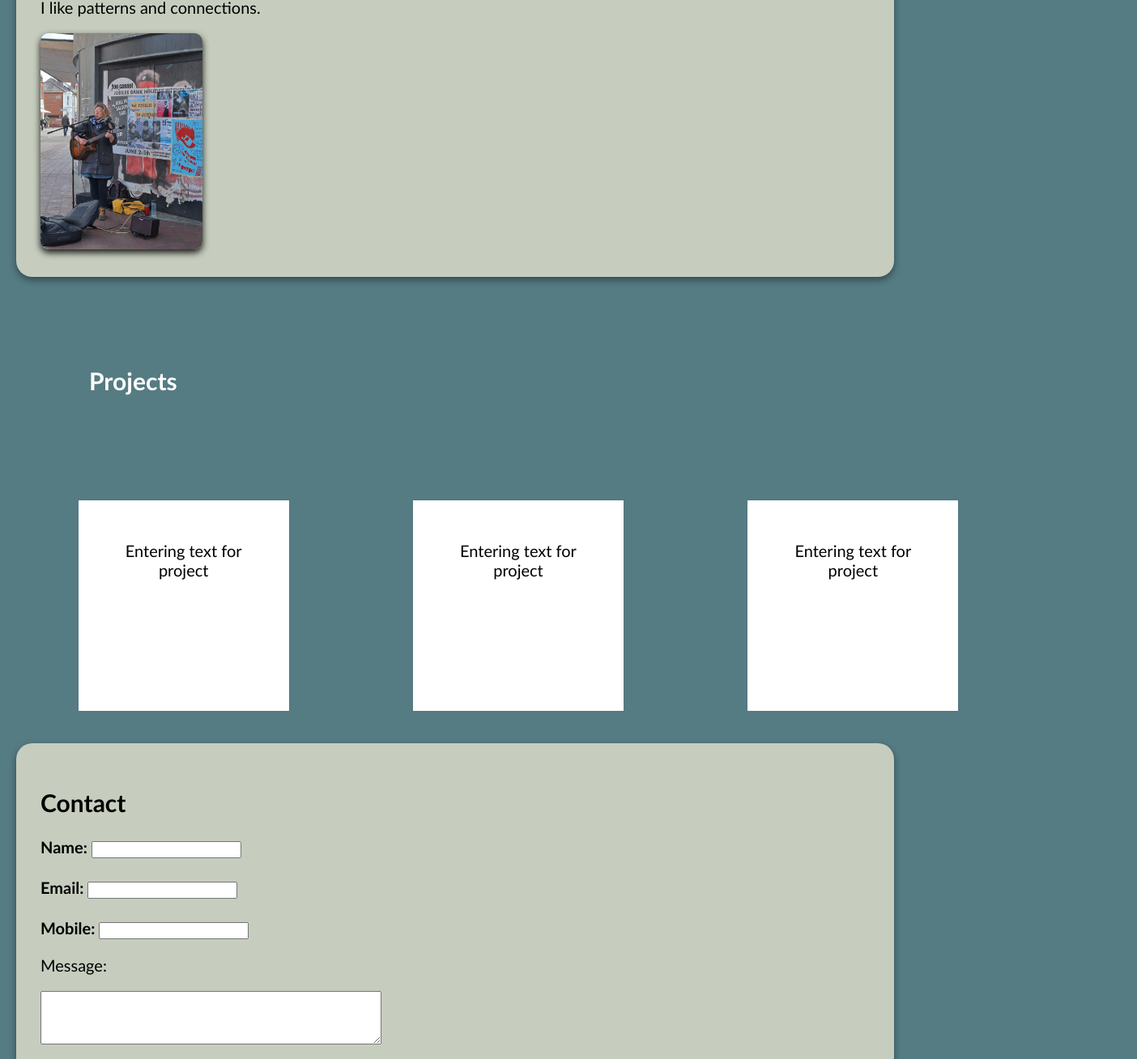
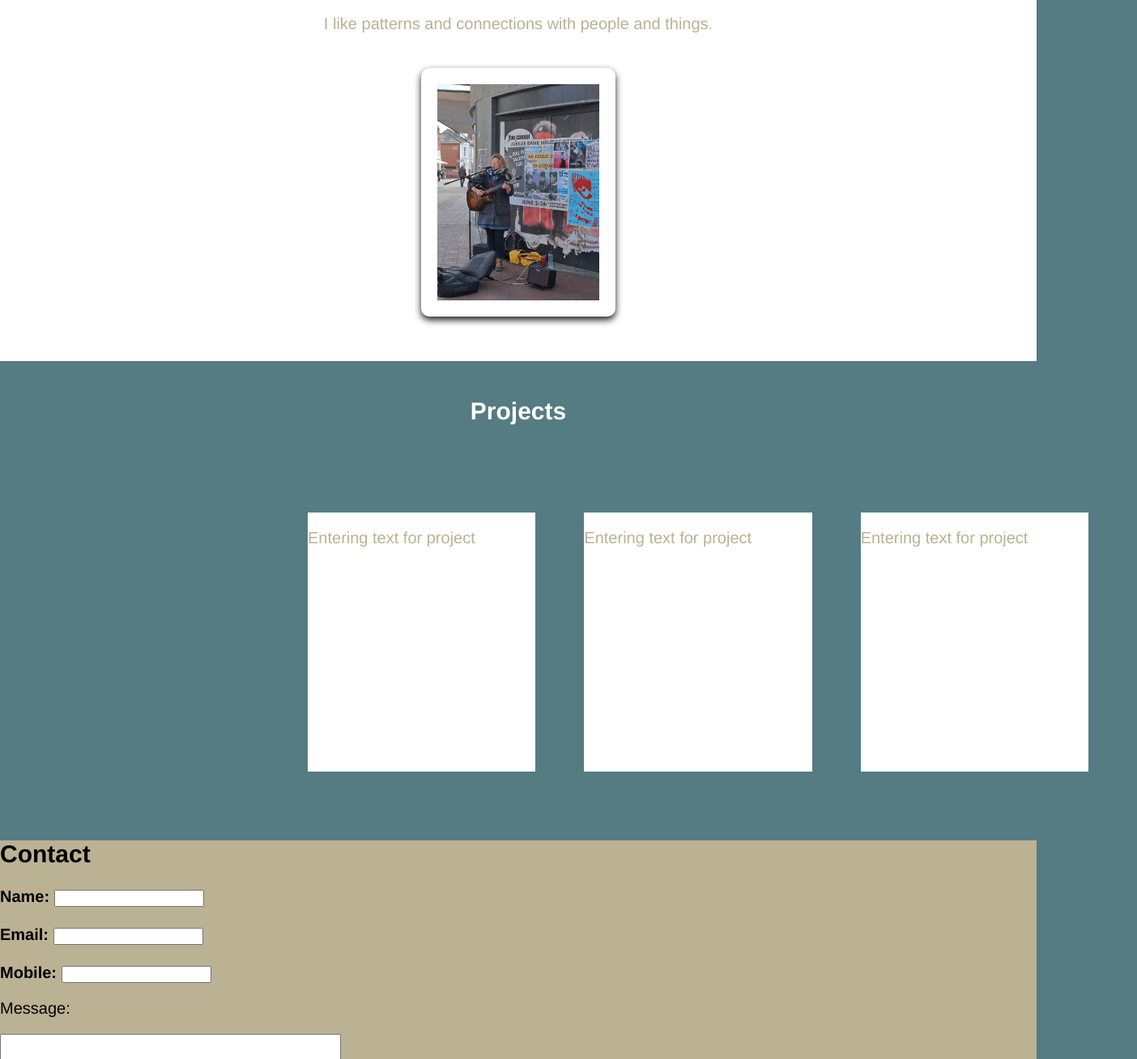
Before and after one commit to JasmineRowe/Week-1_Challenge, a plain HTML site: page index.htm in a window 1280 px wide. Shown: the part 534-1842 px from the top of the page at 81% size, 1404 px wide, since content can reach past the window. Drawn offline with Linux system fonts and the light colour scheme.

Commit message:
cleaning up visual images

```diff
--- a/assets/style.css
+++ b/assets/style.css
@@ -13,16 +13,21 @@
 /* Basic Page Styles */
 
 body {
-    font-family: 'Trebuchet MS', sans-serif;
+    font-family: Helvetica, sans-serif;
     font-size: 20px;
     margin: 0;
     padding: 0;
     background-color: var(--header-bg-color);
 }
 
+
 /* Navigation Bar */
 
+nav {
+    background-color: #ffffff;
+    text-align: right;
 
+}
 nav ul {
 
     list-style-type: none;
@@ -39,21 +44,50 @@ nav ul li {
 nav ul li a {
     text-decoration: none;
     font-size: x-large;
-    color: var(--nav-text-color);
+    color: #bbb193;
     font-weight: bold;
 }
 
 
 /* Header content */
 
+
+
+/* About content */
+
+.About {
+
+    background-color: #ffffff;
+    padding-top: 80px;
+    color: #bbb193;
+    text-align: center;
+    padding-bottom: 50px;
+
+
+
+}
+
+
+
+img {
+    max-height: 500px;
+    width: 200px;
+    border-radius: 10px;
+    padding: 20px;
+    box-shadow: 0 4px 8px rgba(0, 0, 0, 0.9);
+
+
+}
+
 .box-model-demo {
     width: 80%;
     padding: 30px;
     border: 30px var(--nav-text-color);
-    margin: 20px;
+    margin: 30px;
     border-radius: 20px;
     background-color: var(--table-border-color);
     box-shadow: 0 4px 8px rgba(0, 0, 0, 0.4);
+    text-align: center;
 }
 
 .box-model-demo_1 {
@@ -64,7 +98,7 @@ nav ul li a {
     padding: 20px;
     width: 80%;
     border: 30px var(--nav-text-color);
-    margin: 20px auto;
+    margin: 20px;
     border-radius: 20px;
     background-color: var(--table-border-color);
     box-shadow: 0 4px 8px rgba(0, 0, 0, 0.4);
@@ -72,28 +106,39 @@ nav ul li a {
 
 /* Project content */
 
+
 .project_header {
-    text-align: left;
-    margin: 110px;
-    color: #ffffff
+    background-color: ;
+    color: #ffffff;
+    padding-top: 20px;
+    text-align: center;
+
 }
 
 .projects {
+
     display: flex;
-    justify-content: space-around;
-    flex-wrap: wrap;
-    padding: 20px;
+    position: relative;
+    left: 25%;
+    width: 80%;
+    padding: 30px;
+
 }
 
 .project_box {
-    width: 200px;
-    height: 200px;
+    width: 300px;
+    height: 300px;
     background-color: #ffffff;
-    padding: 30px;
-    text-align: center;
-    text: var(--header-bg-color)
+    padding-bottom: 20px;
+    margin: 30px;
+    color: #bbb193;
 }
 
+.project_box:hover {
+
+    box-shadow: 0 4px 8px #000000;
+
+}
 
 /* Header Section */
 
@@ -103,25 +148,27 @@ header {
     padding: 40px ;
 }
 
-/*Main Body*/
+/*Contact*/
+
+.Contact {
+
+    background-color: #bbb193;
+}
 
 
-/* Main Content */
 
 
-.content {
+/*  Content */
+
+
+.content{
     display: flex;
     justify-content: space-around;
     padding: 50px;
-    background-color: var(--table-border-color);
+    background-color: #bbb193;
 }
 
-img {
-    max-height: 500px;
-    width: 200px;
-    border-radius: 10px;
-    box-shadow: 0 4px 8px rgba(0, 0, 0, 0.9);
-}
+
 
 a.option {
     color:var(--header-bg-color);
--- a/index.htm
+++ b/index.htm
@@ -27,7 +27,7 @@
   <!-- Header Section -->
 
 <Header>
-    <h1>Jasmine Rowe</h1>
+    <h1>JASMINE ROWE</h1>
     <h2>  Creative Web Studio </h2>
     <p>Full Stack Web Development: HTML, CSS, Javascript and Python </div>
 </Header>
@@ -37,25 +37,33 @@
 
 <!-- Main Content Section -->
 
-  <main>
+<main>
 
 <!-- About Section -->
 
-    <section class="box-model-demo">
+    <section class="About">
 
         <h2>About</h2>
-        <div> I like patterns and connections. <P></P></div>
+        <div>
+            <P>I like patterns and connections with people and things.
+
+            </P><BR></div>
         <img src="assets/jasmine_busking.jpg" alt="jasmine busking">
 
     </section>
 
 <!-- Projects Section -->
 
-    <section class ="project_header">
-        <h1>Projects</h1>
+
+    <section class="project_header">
+        <h2>Projects</h2> <BR>
     </section>
 
-    <section class="projects">
+
+
+
+    <div class="projects">
+
         <div class="project_box">
             <P>Entering text for project</P>
         </div>
@@ -67,13 +75,11 @@
         <div class="project_box">
             <P>Entering text for project</P>
         </div>
-    </section>
-
-
+    </div>
 
 <!-- Contact Section -->
 
-    <section class="box-model-demo">
+    <section class="Contact">
         <h2>Contact</h2><p></p>
 
         <form action="/action_page.php" method="get"></form>
```
